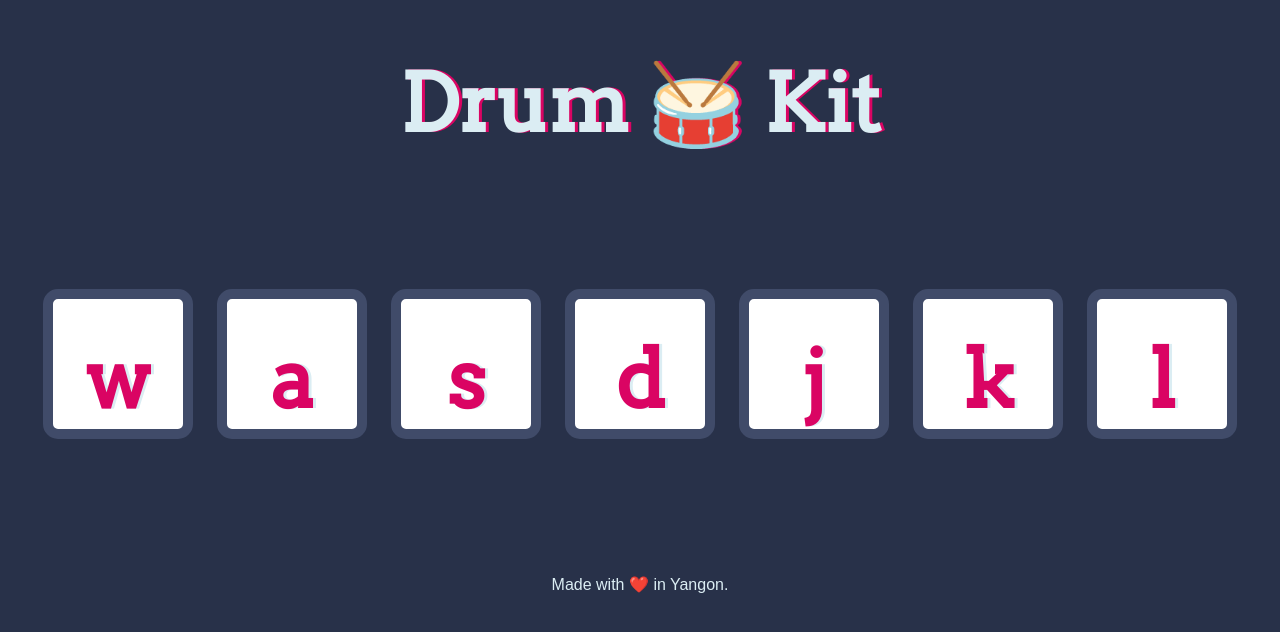
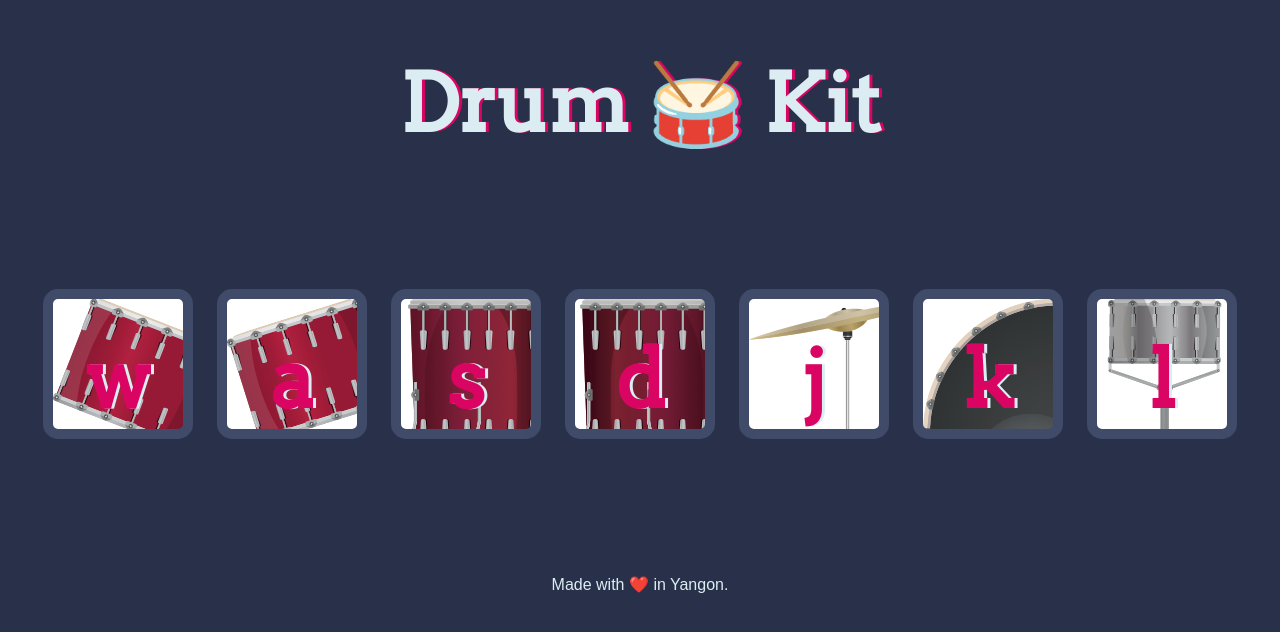
Before and after one commit to ywettai-dev/DrumKit, a PHP site: page /index.html in a window 1280 px wide. Shown: the top 632 px of the page. Run offline with PHP 8.4, Linux system fonts and the light colour scheme.

```diff
--- a/assets/css/styles.css
+++ b/assets/css/styles.css
@@ -17,31 +17,31 @@ footer {
 }
 
 .w {
-
+  background-image: url('../images/tom1.png');
 }
 
 .a {
-
+  background-image: url('../images/tom2.png');
 }
 
 .s {
-
+  background-image: url('../images/tom3.png');
 }
 
 .d {
-
+  background-image: url('../images/tom4.png');
 }
 
 .j {
-
+  background-image: url('../images/crash.png');
 }
 
 .k {
-
+  background-image: url('../images/kick.png');
 }
 
 .l {
-
+  background-image: url('../images/snare.png');
 }
 
 .set {
--- a/assets/js/index.js
+++ b/assets/js/index.js
@@ -0,0 +1,14 @@
+var buttonsToBeClicked = document.querySelectorAll(".drum").length;
+
+// var soundSource = "../sounds/";
+
+for (i = 0; i < buttonsToBeClicked; i++) {
+
+    document.querySelectorAll(".drum")[i].addEventListener("click", function () {
+       console.log(this.style.color="White");
+    });
+
+}
+
+// var audio = new Audio('sounds/tom-1.mp3');
+// audio.play();
```
Also changed, not shown: 14 other files.
